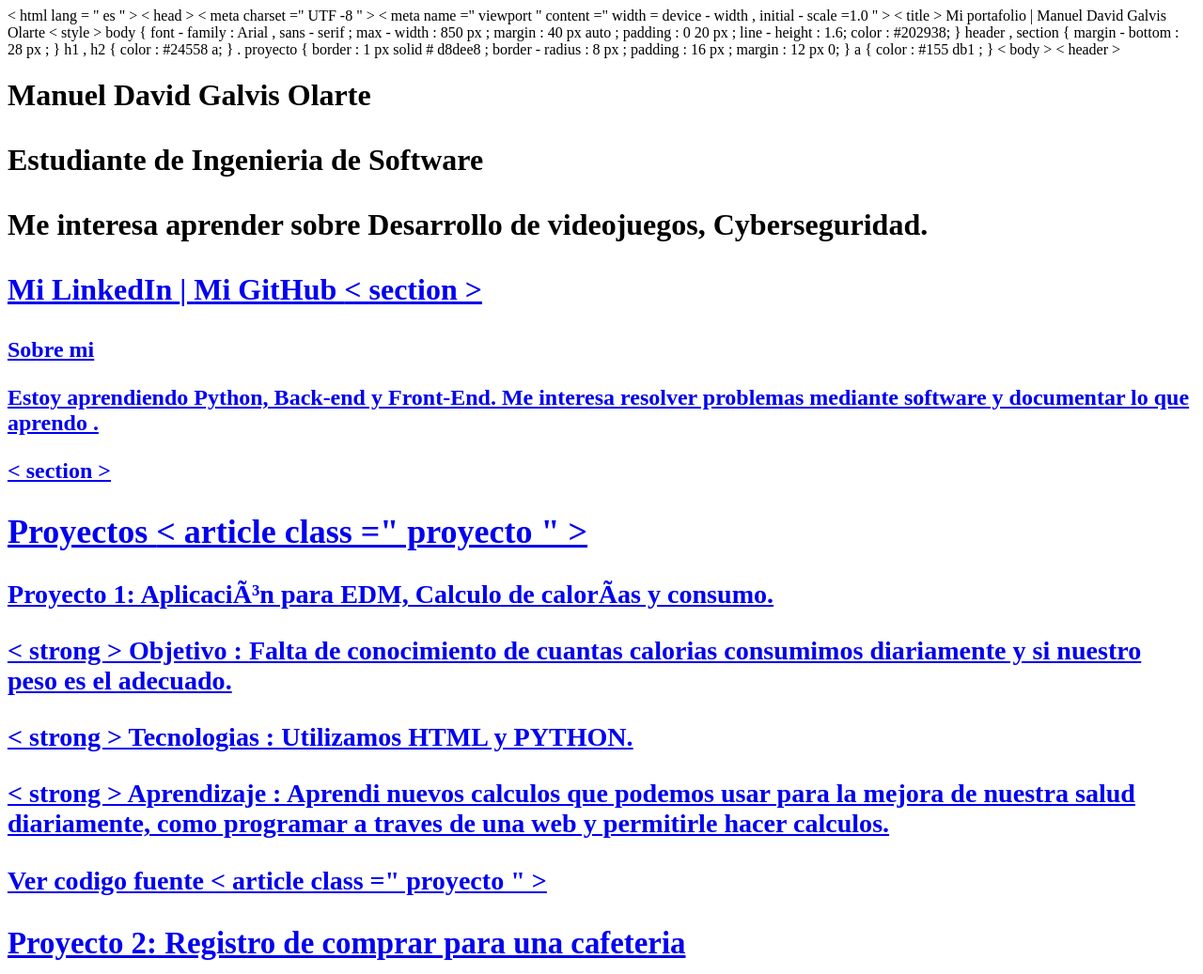
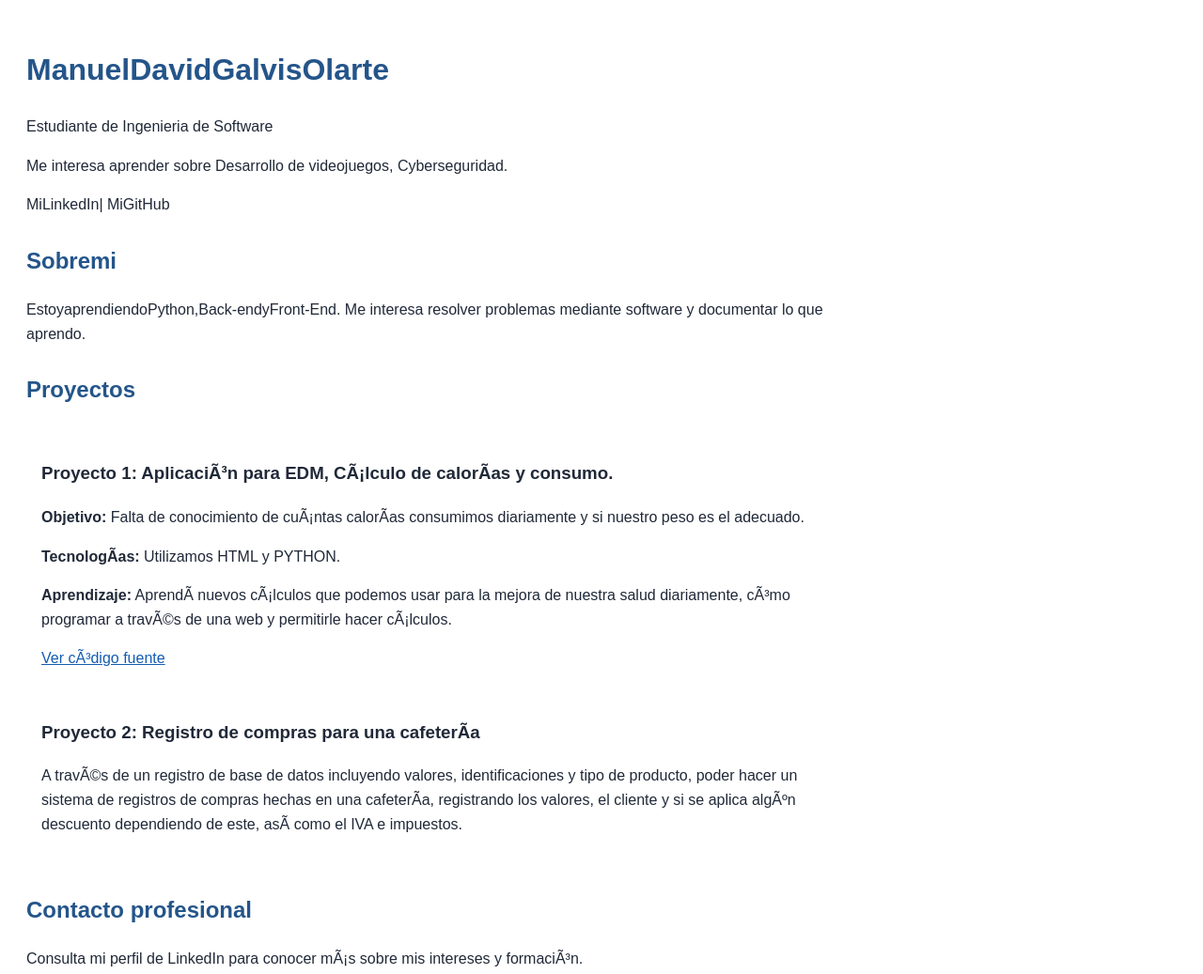
Before and after one commit to Midnight-CEO/Midnight-CEO.github.io, a plain HTML site: page index.html in a window 1280 px wide. Shown: the top 1037 px of the page at 94% size. Drawn offline with Linux system fonts and the light colour scheme.

Commit message:
Fix HTML structure and formatting errors
Corrected HTML syntax and formatting issues throughout the file.

```diff
--- a/index.html
+++ b/index.html
@@ -1,66 +1,69 @@
-<! DOCTYPE html >
-< html lang = " es " >
-< head >
-< meta charset =" UTF -8 " >
-< meta name =" viewport " content =" width = device - width , initial - scale
-=1.0 " >
-< title > Mi portafolio | Manuel David Galvis Olarte </ title >
-< style >
-body {
-font - family : Arial , sans - serif ;
-max - width : 850 px ;
-margin : 40 px auto ;
-padding : 0 20 px ;
-line - height : 1.6;
-color : #202938;
+<!DOCTYPEhtml>
+<htmllang="es">
+<head>
+<metacharset="UTF-8">
+<metaname="viewport"content="width=device-width,initial-scale
+=1.0">
+<title>Miportafolio|Manuel David Galvis Olarte</title>
+<style>
+body{
+font-family:Arial,sans-serif;
+max-width:850px;
+margin:40pxauto;
+padding:020px;
+line-height:1.6;
+color:#202938;
 }
-header , section { margin - bottom : 28 px ; }
-h1 , h2 { color : #24558 a; }
-. proyecto {
-border : 1 px solid # d8dee8 ;
-border - radius : 8 px ;
-padding : 16 px ;
-margin : 12 px 0;
+header,section{margin-bottom:28px;}
+h1,h2{color:#24558a;}
+.proyecto{
+border:1pxsolid#d8dee8;
+border-radius:8px;
+padding:16px;
+margin:12px0;
 }
-a { color : #155 db1 ; }
-</ style >
-</ head >
-< body >
-< header >
-<h1 > Manuel David Galvis Olarte </ h1 >
-<p > Estudiante de Ingenieria de Software </ p >
-<p >Me interesa aprender sobre Desarrollo de videojuegos, Cyberseguridad. </p >
-<p >
-<a href = " https://www.linkedin.com/in/manuel-david-galvis/ " >Mi LinkedIn </ a > |
-<a href = " https://github.com/Midnight-CEO " > Mi GitHub </ a >
-</ p >
-</ header >
-< section >
-<h2 > Sobre mi </ h2 >
-<p > Estoy aprendiendo Python, Back-end y Front-End.
+a{color:#155db1;}
+</style>
+</head>
+<body>
+<header>
+<h1>ManuelDavidGalvisOlarte</h1>
+<p>Estudiante de Ingenieria de Software</p>
+<p>Me interesa aprender sobre Desarrollo de videojuegos, Cyberseguridad.</p>
+<p>
+<ahref="https://www.linkedin.com/in/manuel-david-galvis/">MiLinkedIn</a>|
+<ahref="https://github.com/Midnight-CEO">MiGitHub</a>
+</p>
+</header>
+<section>
+<h2>Sobremi</h2>
+<p>EstoyaprendiendoPython,Back-endyFront-End.
 Me interesa resolver problemas mediante software y
-documentar lo que aprendo . </p >
-</ section >
-< section >
-<h2 > Proyectos </ h2 >
-< article class =" proyecto " >
-<h3 > Proyecto 1: Aplicación para EDM, Calculo de calorías y consumo. </ h3 >
-<p >< strong > Objetivo : </ strong > Falta de conocimiento de cuantas calorias consumimos diariamente y si nuestro peso es el adecuado. </p >
-<p >< strong > Tecnologias : </ strong > Utilizamos HTML y PYTHON. </p >
-<p >< strong > Aprendizaje : </ strong > Aprendi nuevos calculos que podemos usar para la mejora de nuestra salud diariamente, como programar a traves de una web y permitirle hacer calculos. </p >
-<a href = " https :// github . com / Midnight-CEO / Midnight-CEO.github.io " >
-Ver codigo fuente
-</ a >
-</ article >
-< article class =" proyecto " >
-<h3 > Proyecto 2: Registro de comprar para una cafeteria </ h3 >
-<p > a traves de un registro de base de datos incluyendo valores, identificaciones y tipo de producto, poder hacer un sistema de registros de compras hechas en una cafeteria, registrando los valores, el cliente y si se aplica algun descuento dependiendo de este, asi como el IVA e impuestos. </ p >
-</ article >
-</ section >
-< section >
-<h2 > Contacto profesional </ h2 >
-<p > Consulta mi perfil de LinkedIn para conocer mas sobre
-mis intereses y formacion . </p >
-</ section >
-</ body >
-</ html >
+documentar lo que aprendo.</p>
+</section>
+<section>
+<h2>Proyectos</h2>
+<article class="proyecto">
+  <h3>Proyecto 1: Aplicación para EDM, Cálculo de calorías y consumo.</h3>
+  <p><strong>Objetivo:</strong> Falta de conocimiento de cuántas calorías consumimos diariamente y si nuestro peso es el adecuado.</p>
+  <p><strong>Tecnologías:</strong> Utilizamos HTML y PYTHON.</p>
+  <p><strong>Aprendizaje:</strong> Aprendí nuevos cálculos que podemos usar para la mejora de nuestra salud diariamente, cómo programar a través de una web y permitirle hacer cálculos.</p>
+  <a href="https://github.com/Midnight-CEO/Midnight-CEO.github.io">
+    Ver código fuente
+  </a>
+</article>
+
+<article class="proyecto">
+  <h3>Proyecto 2: Registro de compras para una cafetería</h3>
+  <p>A través de un registro de base de datos incluyendo valores, identificaciones y tipo de producto, poder hacer un sistema de registros de compras hechas en una cafetería, registrando los valores, el cliente y si se aplica algún descuento dependiendo de este, así como el IVA e impuestos.</p>
+</article>
+
+</section>
+
+<section>
+  <h2>Contacto profesional</h2>
+  <p>Consulta mi perfil de LinkedIn para conocer más sobre mis intereses y formación.</p>
+</section>
+
+</body>
+</html>
```
